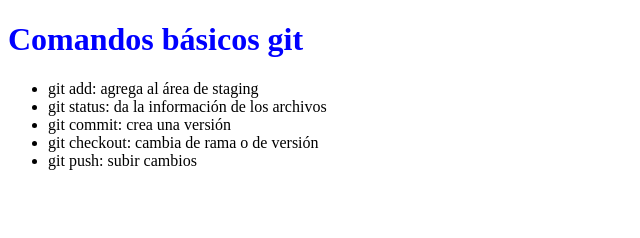
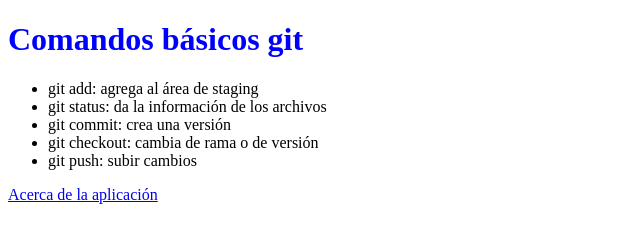
Before and after one commit to JonathanVizcarra/comandos-git-a, a plain HTML site: page index.html in a window 1280 px wide. Shown: the whole page, without its empty margins (0-640 px from the left). Drawn offline with Linux system fonts and the light colour scheme.

Commit message:
First commit acercade

```diff
--- a/index.html
+++ b/index.html
@@ -14,5 +14,6 @@
         <li>git checkout: cambia de rama o de versión</li>
         <li>git push: subir cambios</li>
     </ul>
+    <a href="acercade.html">Acerca de la aplicación</a>
 </body>
 </html>
```
